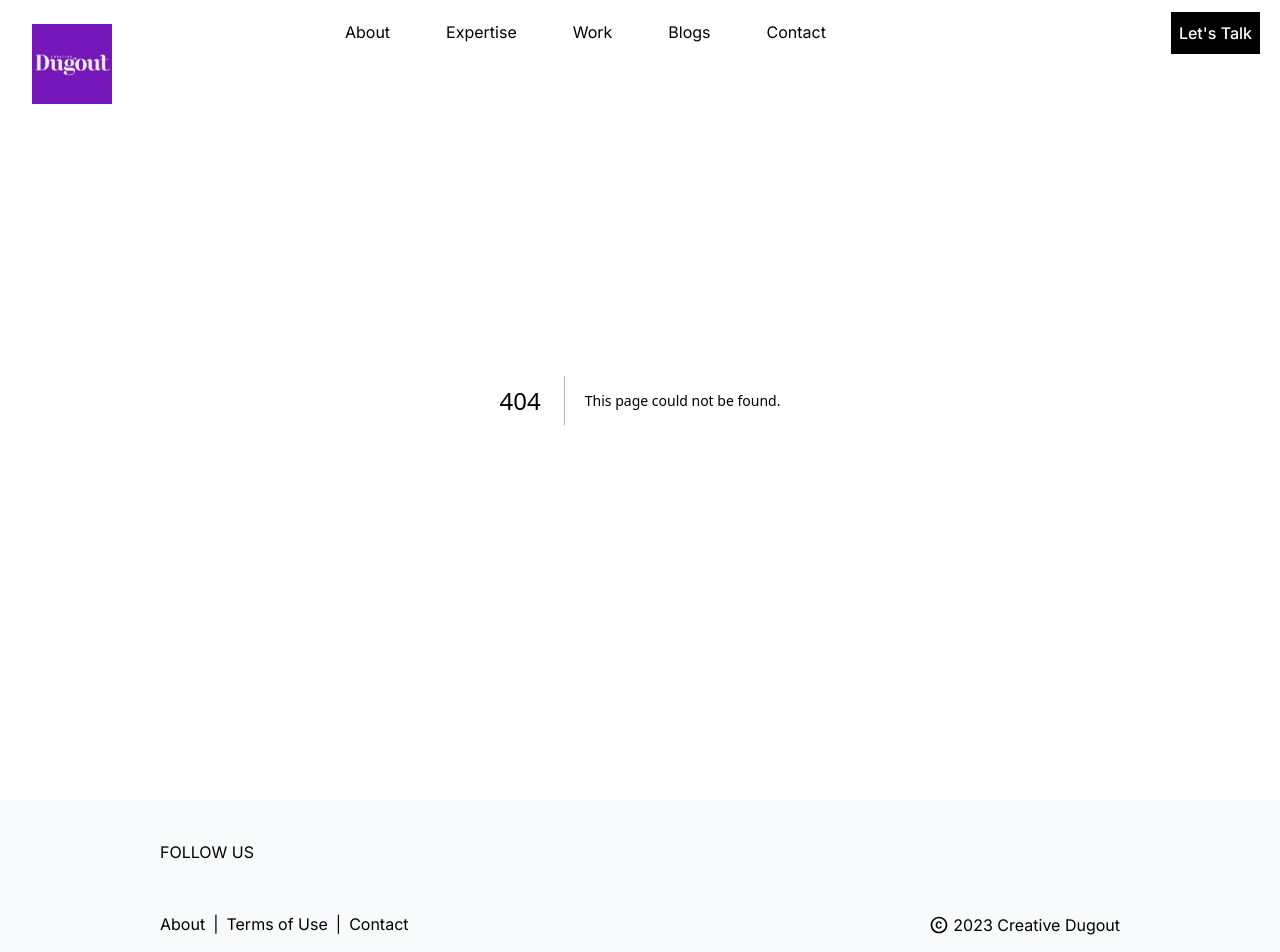
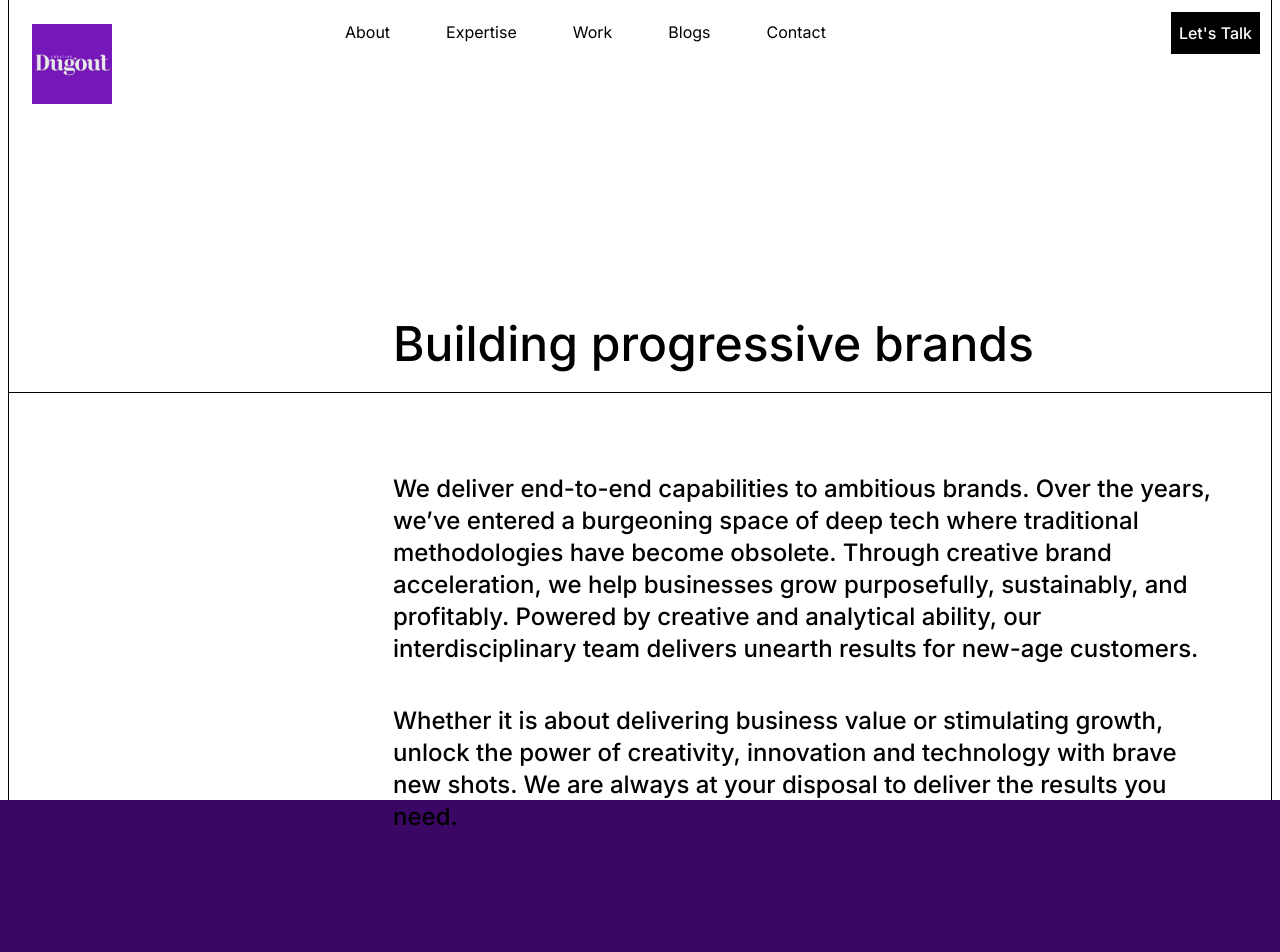
Before and after one commit to thedudeontitan/creative_dogout_website, a Next.js app: page /expertise in a window 1280 px wide. Before the commit this address had no page. Shown: the top 952 px of the page. Built offline with nearby package versions, Linux system fonts and the light colour scheme.

Commit message:
added expertise page

```diff
--- /dev/null
+++ b/app/expertise/page.tsx
@@ -0,0 +1,38 @@
+import React from "react";
+import { BsArrowRight } from "react-icons/bs";
+
+function page() {
+  return (
+    <section className="bg-white">
+      <div className="flex flex-col border-x mx-2 border-black min-h-screen ">
+        <div className="mx-auto flex flex-col h-screen  w-full">
+          <div className="flex flex-col lg:mt-60">
+            <span className="lg:ml-96 mt-20 text-5xl font-medium lg:pr-10 px-2 lg:px-0">
+              Building progressive brands
+            </span>
+            <div className=" border-b border-black lg:mt-6 lg:mb-20" />
+            <span className="lg:ml-96 text-2xl font-medium lg:pr-10 px-2 lg:px-0">
+              We deliver end-to-end capabilities to ambitious brands. Over the
+              years, we’ve entered a burgeoning space of deep tech where
+              traditional methodologies have become obsolete. Through creative
+              brand acceleration, we help businesses grow purposefully,
+              sustainably, and profitably. Powered by creative and analytical
+              ability, our interdisciplinary team delivers unearth results for
+              new-age customers.
+            </span>
+            <span className="lg:ml-96 text-2xl font-medium lg:mt-10 lg:pr-10 px-2 lg:px-0">
+              Whether it is about delivering business value or stimulating
+              growth, unlock the power of creativity, innovation and technology
+              with brave new shots. We are always at your disposal to deliver
+              the results you need.
+            </span>
+          </div>
+        </div>
+      </div>
+      <div className="bg-purple-950 h-[80vh]"></div>
+
+    </section>
+  );
+}
+
+export default page;
```
